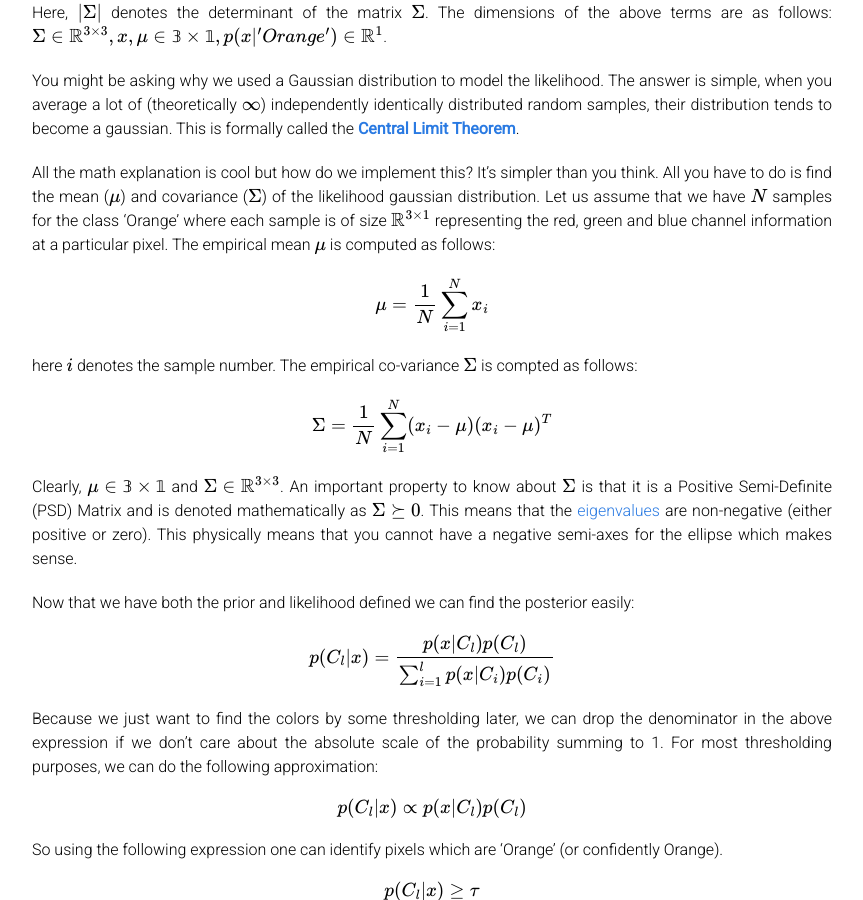
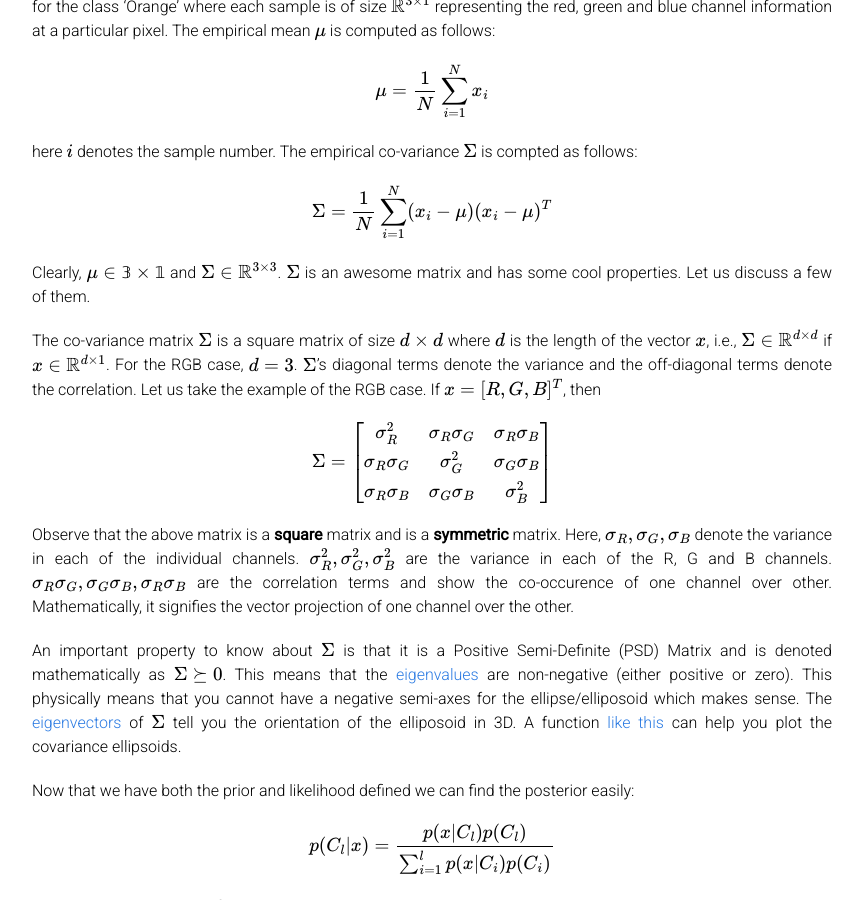
Before and after one commit to cmsc426/cmsc426.github.io, a Jekyll site: the page built from colorseg.md, in a window 1280 px wide and 900 px high, scrolled down 10529 px. Shown: the whole window, without its empty margins (208-1071 px from the left). Built offline with Jekyll 4.4.1, drawn with Linux system fonts in a browser that asks for light colours; formulas are drawn with MathJax 3; some of the changed text lies outside the part shown.

```diff
--- a/colorseg.md
+++ b/colorseg.md
@@ -13,6 +13,7 @@
 	- [Color Thresholding](#colorthresh)
 	- [Color Classification using a Single Gaussian](#gaussian)
 	- [Color Classification using a Gaussian Mixture Model (GMM)](#gmm)
+  - [Different cases for \(Sigma\) in GMM](#gmmcases)
 - [Estimation of distance to the orange ball](#distest)
 
 <a name='intro'></a>
@@ -85,7 +86,7 @@
 $$ L_{res}=\int L(\lambda)f(\lambda) d\lambda$$
 
 <div class="fig figcenter fighighlight">
-  <img src="/assets/colorseg/LightSpectrum.png" width="70%">
+  <img src="/assets/colorseg/LightSpectrum.png" width="50%">
   <div class="figcaption">The characteristic function of the S, M and L detectors.</div>
 </div>
 
@@ -93,7 +94,7 @@
 Note that one can have a completely different scene which reflects a different spectrum of light ($$f'(\lambda)$$). Because of the way the detectors work, one could have the **exact** same value for $$ S_{res}, M_{res}, L_{res}$$. This means that one cannot distringuish both the scenes in terms of colors. This happens because the eyes are "seeing" a 3D projection of the $$\infty$$-dimensional hilbert space of the spectrum. This is mathematically represented as $$\mathbb{R}^\infty \rightarrow \mathbb{R}^3$$. Color blindess is missing one of the receptors or the S, M, L receptors become too similar to each other. This in-turn reduces the dimentionality from 3 to 2 or 1. This is in some sense taking PCA of the infiinte dimentional spectrum in your eyes.
 
 <div class="fig figcenter fighighlight">
-  <img src="/assets/colorseg/LightSpectrum2.png" width="70%">
+  <img src="/assets/colorseg/LightSpectrum2.png" width="50%">
   <div class="figcaption">The response of S, M and L detectors to \(f(\lambda)\) and  \(f'(\lambda)\) might look exactly the same. This is because both \(f(\lambda)\) and  \(f'(\lambda)\) are \(\infty\)-dimensional functions and only 3-dimensions of it are measured by the RGB (S, M and L) cone cells.</div>
 </div>
 
@@ -227,7 +228,22 @@
 \Sigma = \frac{1}{N}\sum_{i=1}^N (x_i-\mu)(x_i-\mu)^T
 $$
 
-Clearly, $$\mu \in \mathbb{3 \times 1}$$ and $$\Sigma \in \mathbb{R}^{3 \times 3}$$. An important property to know about $$\Sigma$$ is that it is a Positive Semi-Definite (PSD) Matrix and is denoted mathematically as $$\Sigma \succeq 0$$. This means that the [eigenvalues](http://mathworld.wolfram.com/Eigenvalue.html) are non-negative (either positive or zero). This physically means that you cannot have a negative semi-axes for the ellipse which makes sense.
+Clearly, $$\mu \in \mathbb{3 \times 1}$$ and $$\Sigma \in \mathbb{R}^{3 \times 3}$$. $$\Sigma$$ is an awesome matrix and has some cool properties. Let us discuss a few of them.
+
+The co-variance matrix $$\Sigma$$ is a square matrix of size $$d \times d$$ where $$d$$ is the length of the vector $$x$$, i.e., $$\Sigma \in \mathbb{R}^{d \times d}$$ if $$x \in \mathbb{R}^{d \times 1}$$. For the RGB case, $$d=3$$. $$\Sigma$$'s diagonal terms denote the variance and the off-diagonal terms denote the correlation. Let us take the example of the RGB case. If $$x = [R, G, B]^T$$, then
+
+$$
+\Sigma = \begin{bmatrix}
+\sigma_R^2 & \sigma_R \sigma_G & \sigma_R \sigma_B \\
+\sigma_R \sigma_G & \sigma_G^2 & \sigma_G \sigma_B \\
+\sigma_R \sigma_B & \sigma_G \sigma_B & \sigma_B^2 \\
+
+\end{bmatrix}
+$$
+
+Observe that the above matrix is a **square** matrix and is a **symmetric** matrix. Here, $$\sigma_R, \sigma_G, \sigma_B$$ denote the variance in each of the individual channels. $$\sigma_R^2, \sigma_G^2, \sigma_B^2$$ are the variance in each of the R, G and B channels. $$\sigma_R \sigma_G, \sigma_G \sigma_B, \sigma_R \sigma_B$$ are the correlation terms and show the co-occurence of one channel over other. Mathematically, it signifies the vector projection of one channel over the other.
+
+An important property to know about $$\Sigma$$ is that it is a Positive Semi-Definite (PSD) Matrix and is denoted mathematically as $$\Sigma \succeq 0$$. This means that the [eigenvalues](http://mathworld.wolfram.com/Eigenvalue.html) are non-negative (either positive or zero). This physically means that you cannot have a negative semi-axes for the ellipse/elliposoid which makes sense. The [eigenvectors ](http://mathworld.wolfram.com/Eigenvector.html) of $$\Sigma$$ tell you the orientation of the elliposoid in 3D. A function [like this](https://www.mathworks.com/matlabcentral/fileexchange/4705-error_ellipse?focused=3890020&tab=function) can help you plot the covariance ellipsoids.
 
 Now that we have both the prior and likelihood defined we can find the posterior easily:
 
@@ -309,6 +325,9 @@
 
 here $$\tau$$ is some user defined threshold.
 
+<a name='gmmcases'></a>
+### Different cases for \(Sigma\) in GMM
+
 <a name='distest'></a>
 ## Estimation of distance to the orange ball
 
```
